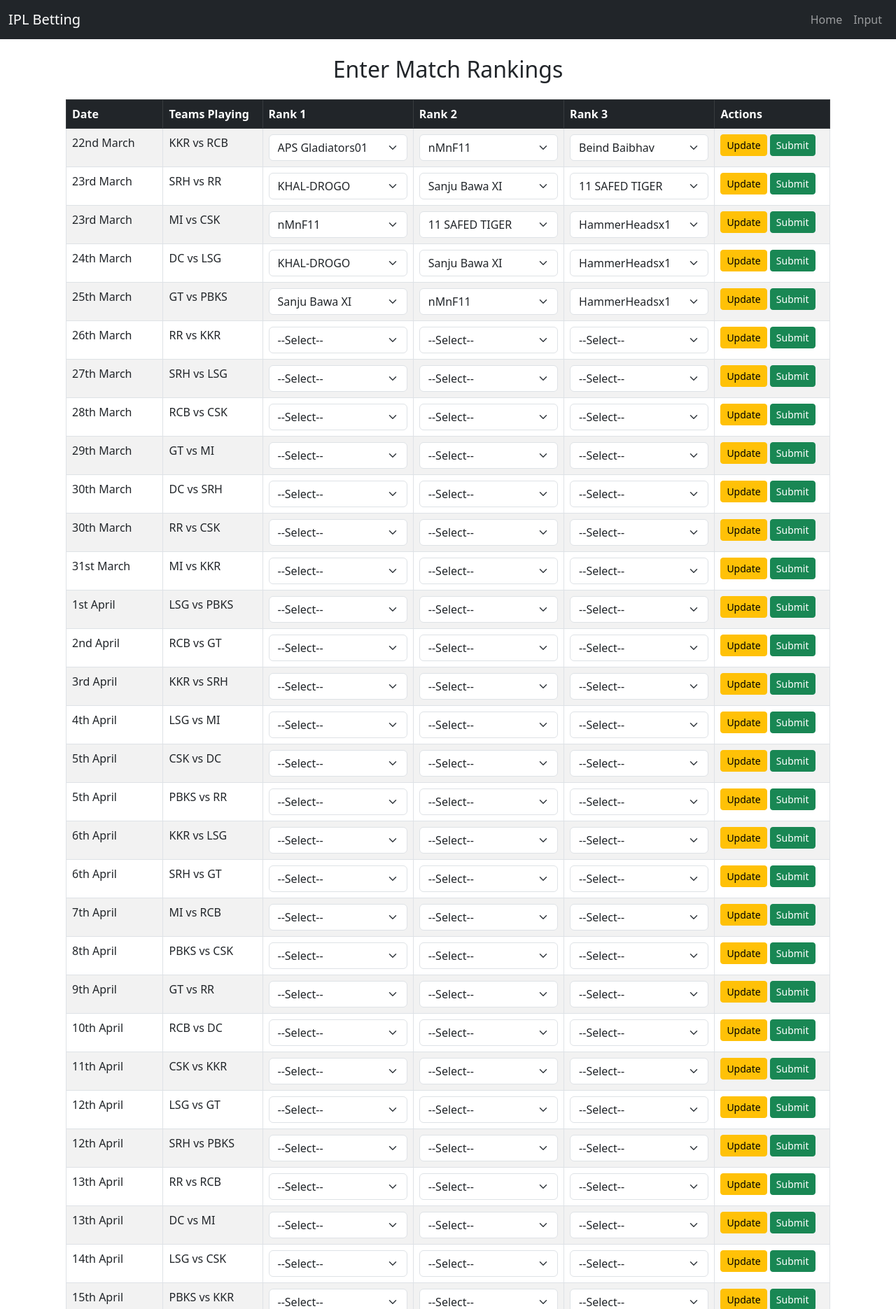
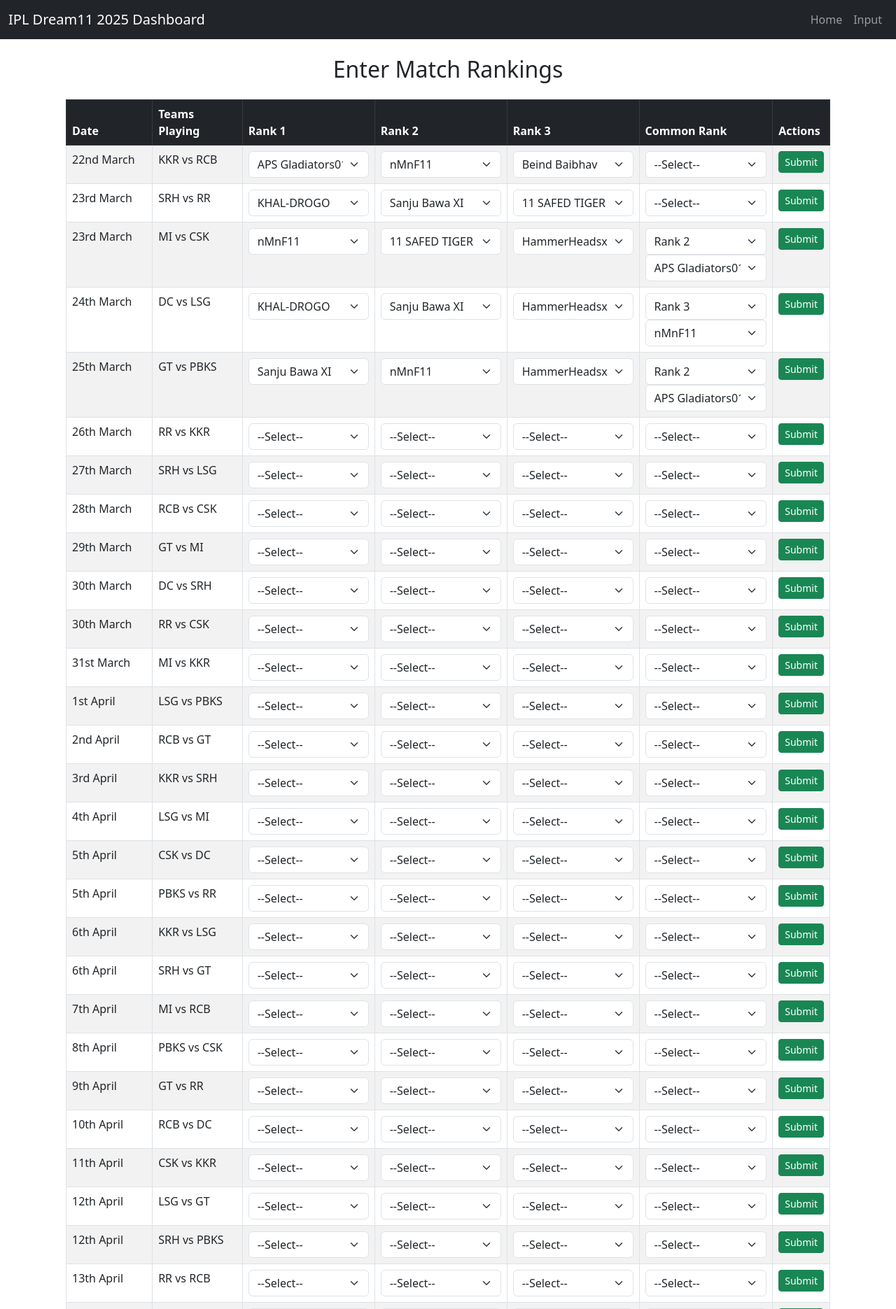
Before and after one commit to aps12/ipl-dream11-2025, a Flask app: page /input in a window 1280 px wide. Shown: the top 1871 px of the page at 70% size. Run offline with Flask 3, Linux system fonts and the light colour scheme.

Commit message:
added common rank, password for row , optimize for modbile view

```diff
--- a/app.py
+++ b/app.py
@@ -1,19 +1,24 @@
-from flask import Flask, render_template, request, redirect, url_for, flash, jsonify
+from flask import Flask, render_template, request, redirect, url_for, flash
 from flask_sqlalchemy import SQLAlchemy
 
 app = Flask(__name__)
 app.config['SQLALCHEMY_DATABASE_URI'] = 'sqlite:///ipl_betting.db'
 app.config['SQLALCHEMY_TRACK_MODIFICATIONS'] = False
 app.secret_key = 'some_secret_key'
+ADMIN_PASSWORD = "k"
 db = SQLAlchemy(app)
 
 class Match(db.Model):
     id = db.Column(db.Integer, primary_key=True)
-    match_date = db.Column(db.String(50), nullable=False)
-    teams_playing = db.Column(db.String(100), nullable=False)
+    match_date = db.Column(db.String(50))
+    teams_playing = db.Column(db.String(100))
     rank_1st = db.Column(db.String(50), nullable=True)
     rank_2nd = db.Column(db.String(50), nullable=True)
     rank_3rd = db.Column(db.String(50), nullable=True)
+    common_rank = db.Column(db.String(10), nullable=True)
+    common_rank_team = db.Column(db.String(50), nullable=True)
+
+
 
 dream11_teams = [
     "APS Gladiators01", "KHAL-DROGO", "nMnF11", "Beind Baibhav",
@@ -62,20 +67,32 @@
     winnings_amount = {"Rank1": 300, "Rank2": 200, "Rank3": 100}
 
     matches = Match.query.all()
+
     for match in matches:
         if match.rank_1st and match.rank_2nd and match.rank_3rd:
             for team in dream11_teams:
-                winnings[team]["Total Bet"] += bet_amount
+                winnings[team]["Total Bet"] += bet_amount  # Add bet amount for all teams
 
         for rank, team in zip(["Rank1", "Rank2", "Rank3"], [match.rank_1st, match.rank_2nd, match.rank_3rd]):
             if team and team in winnings:
-                winnings[team][rank] += 1
-                winnings[team]["Total Winnings"] += winnings_amount[rank]
+                winnings[team][rank] += 1  # Increase rank count
+                winnings[team]["Total Winnings"] += winnings_amount[rank]  # Add full winnings initially
+
+                # If there's a Common Rank and it's different from the current ranked team
+                if match.common_rank_team and match.common_rank_team in winnings and match.common_rank_team != team:
+                    split_winnings = winnings_amount[rank] // 2  # Divide winnings into half
+
+                    # Reduce the original team's winnings by half
+                    winnings[team]["Total Winnings"] -= split_winnings
+
+                    # Add the split winnings to the common rank team
+                    winnings[match.common_rank_team]["Total Winnings"] += split_winnings
 
     for team in winnings:
         winnings[team]["Net Winning"] = winnings[team]["Total Winnings"] - winnings[team]["Total Bet"]
 
     return winnings
+
 
 @app.route('/')
 def index():
@@ -97,26 +114,72 @@
     )
 
 
-@app.route('/input', methods=['GET', 'POST'])
+@app.route("/input", methods=["GET", "POST"])
 def input_page():
-    if request.method == 'POST':
-        for match in Match.query.all():
-            rank1 = request.form.get(f'rank1_{match.id}', None)
-            rank2 = request.form.get(f'rank2_{match.id}', None)
-            rank3 = request.form.get(f'rank3_{match.id}', None)
+    if request.method == "POST":
+        entered_password = request.form.get("password_submit", "").strip()
+        match_id = request.form.get("match_id")  # Get match ID if updating a single row
 
-            filled_ranks = sum(bool(r) for r in [rank1, rank2, rank3])
-            if 0 < filled_ranks < 3:
-                flash("Please fill all three ranks for each match before submitting.", "error")
-                return redirect(url_for('input_page'))
+        if entered_password != ADMIN_PASSWORD:
+            flash("Incorrect password!", "error")
+            return redirect(url_for("input_page"))
 
-            match.rank_1st = rank1
-            match.rank_2nd = rank2
-            match.rank_3rd = rank3
-        db.session.commit()
-        return redirect(url_for('index'))
+        errors = 0  # Counter for incomplete rows
+        updated_count = 0  # Counter for successfully updated rows
+
+        if match_id:  # Row-level submission
+            match = Match.query.get(int(match_id))  # Ensure it's an integer
+            if match:
+                rank_1st = request.form.get(f"rank1_{match_id}", None)
+                rank_2nd = request.form.get(f"rank2_{match_id}", None)
+                rank_3rd = request.form.get(f"rank3_{match_id}", None)
+
+                if not (rank_1st and rank_2nd and rank_3rd):
+                    flash(f"Error: All ranks (1st, 2nd, 3rd) must be filled for Match {match_id}!", "error")
+                    return redirect(url_for("input_page"))
+
+                match.rank_1st = rank_1st
+                match.rank_2nd = rank_2nd
+                match.rank_3rd = rank_3rd
+                match.common_rank = request.form.get(f"common_rank_{match_id}", None)
+                match.common_rank_team = request.form.get(f"common_rank_team_{match_id}", None)
+
+                db.session.commit()
+                flash(f"Match {match_id} updated successfully!", "success")
+                return redirect(url_for("input_page"))
+
+        # Bulk submission logic
+        matches = Match.query.all()
+        for match in matches:
+            rank_1st = request.form.get(f"rank1_{match.id}", None)
+            rank_2nd = request.form.get(f"rank2_{match.id}", None)
+            rank_3rd = request.form.get(f"rank3_{match.id}", None)
+
+            if not (rank_1st and rank_2nd and rank_3rd):
+                errors += 1  # Count the missing rank rows
+                continue  # Skip updating this row
+
+            match.rank_1st = rank_1st
+            match.rank_2nd = rank_2nd
+            match.rank_3rd = rank_3rd
+            match.common_rank = request.form.get(f"common_rank_{match.id}", None)
+            match.common_rank_team = request.form.get(f"common_rank_team_{match.id}", None)
+
+            updated_count += 1  # Count successful updates
+
+        if updated_count > 0:
+            db.session.commit()
+            flash(f"Successfully updated {updated_count} matches!", "success")
+
+        if errors > 0:
+            flash(f"Error: {errors} matches were not updated because ranks (1st, 2nd, 3rd) were not filled!", "error")
+
+        return redirect(url_for("input_page"))
+
     matches = Match.query.all()
-    return render_template('input.html', matches=matches, teams=dream11_teams)
+    return render_template("input.html", matches=matches, teams=dream11_teams)
 
-if __name__ == '__main__':
+if __name__ == "__main__":
+    with app.app_context():
+        db.create_all()
     app.run(debug=True)
--- a/templates/base.html
+++ b/templates/base.html
@@ -3,14 +3,14 @@
 <head>
     <meta charset="UTF-8">
     <meta name="viewport" content="width=device-width, initial-scale=1.0">
-    <title>IPL Betting</title>
+    <title>IPL Dream11 2025</title>
     <link href="https://cdn.jsdelivr.net/npm/bootstrap@5.3.0/dist/css/bootstrap.min.css" rel="stylesheet">
     <script src="https://cdn.jsdelivr.net/npm/chart.js"></script>
 </head>
 <body>
     <nav class="navbar navbar-expand-lg navbar-dark bg-dark">
         <div class="container-fluid">
-            <a class="navbar-brand" href="/">IPL Betting</a>
+            <a class="navbar-brand" href="/">IPL Dream11 2025 Dashboard</a>
             <div class="navbar-nav">
                 <a class="nav-link" href="/">Home</a>
                 <a class="nav-link" href="/input">Input</a>
--- a/templates/input.html
+++ b/templates/input.html
@@ -4,7 +4,9 @@
 <div class="container mt-4">
     <h2 class="text-center mb-4">Enter Match Rankings</h2>
 
-    <form method="POST" action="{{ url_for('input_page') }}">
+    <!-- BULK SUBMISSION FORM -->
+    <form method="POST" action="{{ url_for('input_page') }}" id="bulk-form">
+        <div class="table-responsive">
             <table class="table table-striped table-bordered">
                 <thead class="table-dark">
                     <tr>
@@ -13,6 +15,7 @@
                         <th>Rank 1</th>
                         <th>Rank 2</th>
                         <th>Rank 3</th>
+                        <th>Common Rank</th>
                         <th>Actions</th>
                     </tr>
                 </thead>
@@ -21,6 +24,7 @@
                     <tr>
                         <td>{{ match.match_date }}</td>
                         <td>{{ match.teams_playing }}</td>
+
                         <td>
                             <select name="rank1_{{ match.id }}" class="form-select">
                                 <option value="" {% if not match.rank_1st %}selected{% endif %}>--Select--</option>
@@ -29,6 +33,7 @@
                                 {% endfor %}
                             </select>
                         </td>
+
                         <td>
                             <select name="rank2_{{ match.id }}" class="form-select">
                                 <option value="" {% if not match.rank_2nd %}selected{% endif %}>--Select--</option>
@@ -37,6 +42,7 @@
                                 {% endfor %}
                             </select>
                         </td>
+
                         <td>
                             <select name="rank3_{{ match.id }}" class="form-select">
                                 <option value="" {% if not match.rank_3rd %}selected{% endif %}>--Select--</option>
@@ -45,17 +51,105 @@
                                 {% endfor %}
                             </select>
                         </td>
+
                         <td>
-                        <button type="submit" name="Update" value="{{ match.id }}" class="btn btn-warning btn-sm">Update</button>
-                        <button type="submit" name="Submit" value="{{ match.id }}" class="btn btn-success btn-sm">Submit</button>
+                            <select name="common_rank_{{ match.id }}" class="form-select common-rank">
+                                <option value="" {% if not match.common_rank %}selected{% endif %}>--Select--</option>
+                                <option value="Rank1" {% if match.common_rank == 'Rank1' %}selected{% endif %}>Rank 1</option>
+                                <option value="Rank2" {% if match.common_rank == 'Rank2' %}selected{% endif %}>Rank 2</option>
+                                <option value="Rank3" {% if match.common_rank == 'Rank3' %}selected{% endif %}>Rank 3</option>
+                            </select>
+
+                            <select name="common_rank_team_{{ match.id }}" class="form-select common-rank-team" {% if not match.common_rank %}style="display:none;"{% endif %}>
+                                <option value="" {% if not match.common_rank_team %}selected{% endif %}>--Select--</option>
+                                {% for team in teams %}
+                                <option value="{{ team }}" {% if match.common_rank_team == team %}selected{% endif %}>{{ team }}</option>
+                                {% endfor %}
+                            </select>
+                        </td>
+
+                        <td>
+                            <!-- Single Row Form -->
+                            <form method="POST" action="{{ url_for('input_page') }}">
+                                <button type="button" class="btn btn-success btn-sm show-password-btn">Submit</button>
+                                <input type="password" name="password_submit" class="form-control password-input mb-2" placeholder="Enter password" style="display: none;">
+                                <button type="submit" class="btn btn-primary btn-sm submit-btn" style="display: none;">Confirm</button>
+                                <input type="hidden" name="match_id" value="{{ match.id }}">
+                            </form>
                         </td>
                     </tr>
                     {% endfor %}
                 </tbody>
             </table>
+        </div>
+
         <div class="text-center mt-4">
-            <button type="submit" name="submit_all" class="btn btn-primary">Submit All</button>
+            <button type="button" id="show-password-btn-all" class="btn btn-warning">Submit All</button>
+            <input type="password" name="password_submit_all" id="password-input-all" class="form-control mb-2 w-50 mx-auto" placeholder="Enter password" style="display: none;">
+            <button type="submit" id="submit-btn-all" class="btn btn-primary" style="display: none;">Confirm Submit All</button>
         </div>
     </form>
 </div>
+
+<!-- Chart Container -->
+<div class="container mt-5">
+    <h3 class="text-center">Team Winnings Breakdown</h3>
+    <div class="d-flex justify-content-center">
+        <canvas id="winningsChart" style="width:100%; height:auto;"></canvas>
+    </div>
+</div>
+
+<!-- JavaScript -->
+<script src="https://cdn.jsdelivr.net/npm/chart.js"></script>
+<script>
+document.querySelectorAll(".show-password-btn").forEach(function(btn) {
+    btn.addEventListener("click", function() {
+        let row = this.closest("tr");
+        row.querySelector(".password-input").style.display = "block";
+        row.querySelector(".submit-btn").style.display = "block";
+        this.style.display = "none";
+    });
+});
+
+document.getElementById("show-password-btn-all").addEventListener("click", function() {
+    document.getElementById("password-input-all").style.display = "block";
+    document.getElementById("submit-btn-all").style.display = "block";
+    this.style.display = "none";
+});
+
+// Show team dropdown when common rank is selected
+document.querySelectorAll(".common-rank").forEach(function(select) {
+    select.addEventListener("change", function() {
+        let row = this.closest("tr");
+        let teamDropdown = row.querySelector(".common-rank-team");
+        teamDropdown.style.display = this.value ? "block" : "none";
+    });
+});
+
+// Chart.js: Stacked Horizontal Bar Chart
+const ctx = document.getElementById('winningsChart').getContext('2d');
+new Chart(ctx, {
+    type: 'bar',
+    data: {
+        labels: ["Team A", "Team B", "Team C", "Team D"],
+        datasets: [
+            {
+                label: "Winnings",
+                data: [12, 19, 3, 5],
+                backgroundColor: ['#FF6384', '#36A2EB', '#FFCE56', '#4BC0C0']
+            }
+        ]
+    },
+    options: {
+        responsive: true,
+        maintainAspectRatio: false,
+        indexAxis: 'y',
+        scales: {
+            x: { stacked: true },
+            y: { stacked: true }
+        }
+    }
+});
+</script>
+
 {% endblock %}
```
Also changed, not shown: templates/index.html (+23 -42 lines), instance/ipl_betting.db. Lines whose indentation alone changed are shown as unchanged.
